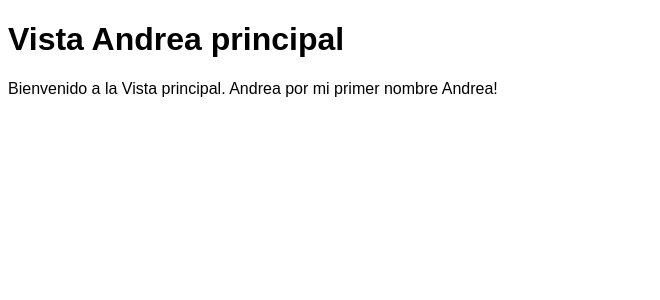
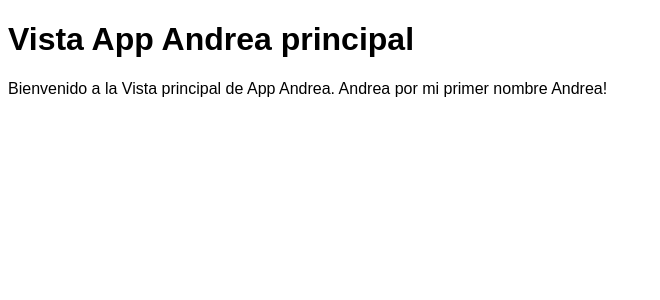
Before and after one commit to Baaleria/Eva1_BackEnd, a Django app: page /AppAndrea/a1/ in a window 1280 px wide. Shown: the part 34-334 px from the top of the page, without its empty margins (0-660 px from the left). Run offline with Django 5.2, Linux system fonts and the light colour scheme.

Commit message:
Errores de tipeo en App Andrea Solucionados.

```diff
--- a/AppAndrea/templates/AppAndrea/vistaAndrea.html
+++ b/AppAndrea/templates/AppAndrea/vistaAndrea.html
@@ -1,7 +1,7 @@
 {% extends 'base.html' %}
 {% block title %} Vista de App Andrea {% endblock %}
 {% block content %}
-<h1> Vista Andrea principal </h1>
-<p> Bienvenido a la Vista principal.
+<h1> Vista App Andrea principal </h1>
+<p> Bienvenido a la Vista principal de App Andrea.
     Andrea por mi primer nombre Andrea!</p>
 {% endblock %}
```
